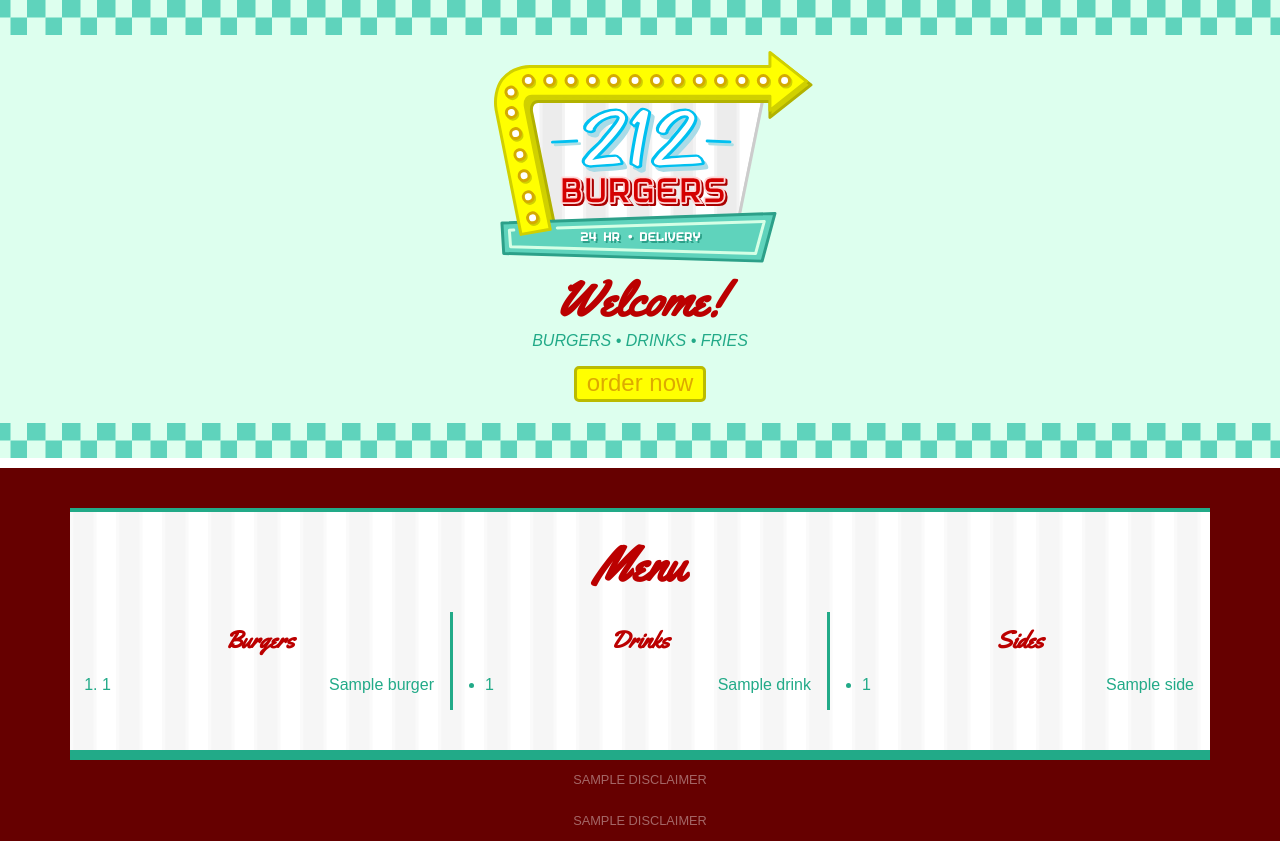
After one commit to SophieHarding/212-Burgers, a Flask app: template 212_Burgers/templates/index.html in a window 1280 px wide. The commit adds this page. Run offline with Flask 2, Linux system fonts and the light colour scheme; the template is opened without the code that fills it: most values are stand-ins (such as "Sample title", 1, 10 or a date in 2020); some web fonts are replaced.

Commit message:
finished

```diff
--- a/212_Burgers/run.py
+++ b/212_Burgers/run.py
@@ -1,6 +1,32 @@
-from flask import Flask
+from flask import Flask, render_template
 app = Flask(__name__)
+
+burgers = [
+ ['Classic Burger', '$4.99'],
+ ['Cheese Burger', '$5.99'],
+ ['Chicken Burger', '$5.99'],
+ ['Double Burger', '$6.99']
+]
+
+drinks = [
+    ['Cola', '$0.99'],
+    ['Ginger Ale', '$0.99'],
+    ['Beer', '$1.99'],
+    ['Coffee', '$1.99']
+]
+
+sides = [
+    ['Fries', '$1.99'],
+    ['Onion Rings', '$1.99'],
+    ['Mushrooms', '$1.99'],
+    ['Salad', '$1.99']
+]
 
 @app.route('/')
 def index():
-    return('<h1>hello world</h1>')
+    return render_template('index.html', disclaimer='may contain traces of nuts',
+                            burgers=burgers, drinks=drinks, sides=sides)
+
+@app.route('/order')
+def order():
+    return render_template('order.html')
--- a/212_Burgers/screen.css
+++ b/212_Burgers/static/screen.css
@@ -10,7 +10,7 @@
 
   #header {
     background-color: #DFE;
-    background-image: url(assets/checks.svg), url(assets/checks.svg);
+    background-image: url(checks.svg), url(checks.svg);
     background-position: top, bottom;
     background-repeat: repeat-x;
     background-size: 35px;
@@ -47,7 +47,7 @@
 
   #menu {
     background-color: white;
-    background-image: url(assets/menu-bg.svg);
+    background-image: url(menu-bg.svg);
     background-size: 46px;
     border-bottom: #2A8 10px solid;
     border-top: #2A8 4px solid;
--- /dev/null
+++ b/212_Burgers/templates/base.html
@@ -0,0 +1,27 @@
+<!DOCTYPE html>
+
+<html>
+
+  <head>
+    {% block head %}
+    <meta charset="utf-8">
+    <title>{% block title %}{% endblock %}</title>
+    <meta name="description" content="24 hour food delivery. Order burgers, drinks, fries, and more!" />
+    <meta name="viewport" content="width=device-width, initial-scale=1, shrink-to-fit=no">
+    <link rel="stylesheet" href="{{ url_for('static', filename='screen.css') }}" />
+    {% endblock %}
+  </head>
+
+  <body>
+
+    {% block content %} blah blah {% endblock %}
+
+    {% block footer %}
+    <div id="footer">
+      {{ disclaimer|upper }}
+    </div>
+    {% endblock %}
+
+  </body>
+
+</html>
--- /dev/null
+++ b/212_Burgers/templates/index.html
@@ -0,0 +1,53 @@
+{% extends "base.html" %}
+
+{% block title %}212 Burgers{% endblock %}
+
+{% block content %}
+    <div id="header">
+
+      <img src="{{ url_for('static', filename='logo.svg') }}" id="logo" />
+      <h1>Welcome!</h1>
+      <em>BURGERS &bull; DRINKS &bull; FRIES</em>
+      <p>
+        <a class="btn-yellow" href="{{ url_for('order') }}">order now</a>
+      </p>
+
+    </div>
+
+        <div id="menu">
+
+            <h1>Menu</h1>
+
+            <div>
+              <h2>Burgers</h2>
+              <ol class="menu-items">
+                {% for burger in burgers %}
+                <li>{{ burger[0] }} <span class="price">{{burger[1]}}</span></li>
+                {% endfor %}
+              </ol>
+            </div>
+
+            <div>
+              <h2>Drinks</h2>
+              <ul class="menu-items">
+                {% for drink in drinks %}
+                <li>{{ drink[0] }} <span class="price">{{drink[1]}}</span></li>
+                {% endfor %}
+              </ul>
+            </div>
+
+            <div>
+              <h2>Sides</h2>
+              <ul class="menu-items">
+                {% for side in sides %}
+                <li>{{ side[0] }} <span class="price">{{side[1]}}</span></li>
+                {% endfor %}
+              </ul>
+            </div>
+
+        </div>
+
+        <div id="footer">
+            {{disclaimer|upper}}
+        </div>
+     {% endblock %}
```
Also changed, not shown: 212_Burgers/index.html (deleted, +0 -69 lines), 212_Burgers/order.html (deleted, +0 -24 lines), 212_Burgers/templates/order.html (added, +19 -0 lines), 212_Burgers/static/checks.svg (renamed from 212_Burgers/checks.svg), 212_Burgers/static/logo.svg (renamed from 212_Burgers/logo.svg), 212_Burgers/static/menu-bg.svg (renamed from 212_Burgers/menu-bg.svg), 1 other file.
